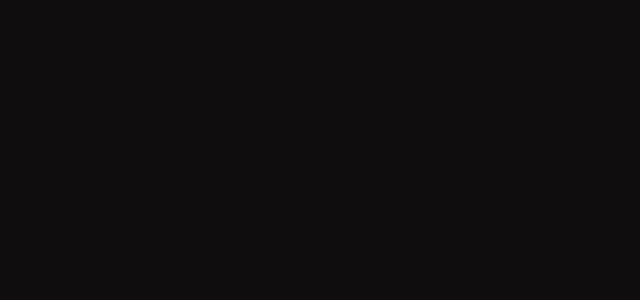
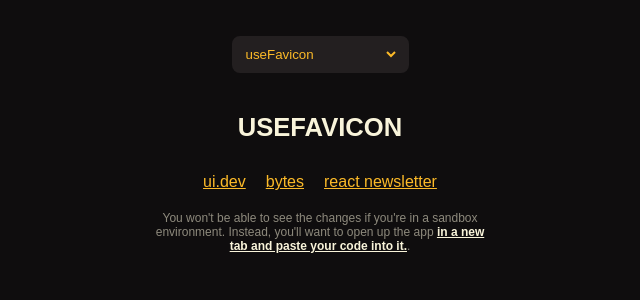
Before and after one commit to sgarcialaguna/react.gg-challenges, a React (Vite) app: page /useFavicon in a window 1280 px wide. Before the commit this address had no page. Shown: the top 300 px of the page, without its empty margins (320-960 px from the left). Built offline with nearby package versions, Linux system fonts and the light colour scheme.

Commit message:
Scaffold useFavicon

```diff
--- a/src/App.tsx
+++ b/src/App.tsx
@@ -5,6 +5,7 @@
 import UseToggleExample from "./hooks/useToggle/UseToggleExample";
 import UsePreviousExample from "./hooks/usePrevious/UsePreviousExample";
 import UsePreferredLanguageExample from "./hooks/usePreferredLanguage/UsePreferredLanguageExample";
+import UseFaviconExample from "./hooks/useFavicon/UseFaviconExample";
 
 import Root from "./Root";
 import { Routes, Route } from "react-router";
@@ -21,6 +22,7 @@
           path="/usePreferredLanguage"
           element={<UsePreferredLanguageExample />}
         />
+        <Route path="/useFavicon" element={<UseFaviconExample />} />
       </Route>
     </Routes>
   );
--- a/src/Root.tsx
+++ b/src/Root.tsx
@@ -18,6 +18,7 @@
         <option value="/useToggle">useToggle</option>
         <option value="/usePrevious">usePrevious</option>
         <option value="/usePreferredLanguage">usePreferredLanguage</option>
+        <option value="/useFavicon">useFavicon</option>
       </select>
       <Outlet></Outlet>
     </>
--- /dev/null
+++ b/src/hooks/useFavicon/UseFaviconExample.tsx
@@ -0,0 +1,56 @@
+import * as React from "react";
+import useFavicon from "./useFavicon";
+import "./styles.css";
+
+const faviconMap = {
+  uidotdev: "https://ui.dev/favicon/favicon-32x32.png",
+  bytes: "https://bytes.dev/favicon/favicon-32x32.png",
+  react_newsletter: "https://reactnewsletter.com/favicon/favicon-32x32.png",
+};
+
+export default function App() {
+  const [id, setId] = React.useState("uidotdev");
+
+  useFavicon(faviconMap[id]);
+
+  return (
+    <section>
+      <h1>useFavicon</h1>
+      <button
+        title="Set the favicon to uidotdev's logo"
+        className={`link ${id === "uidotdev" && "active"}`}
+        onClick={() => setId("uidotdev")}
+      >
+        ui.dev
+      </button>
+      <button
+        title="Set the favicon to Bytes' logo"
+        className={`link ${id === "bytes" && "active"}`}
+        onClick={() => setId("bytes")}
+      >
+        bytes
+      </button>
+      <button
+        title="Set the favicon to React Newsletter's logo"
+        className={`link ${id === "react_newsletter" && "active"}`}
+        onClick={() => setId("react_newsletter")}
+      >
+        react newsletter
+      </button>
+
+      <p>
+        You won't be able to see the changes if you're in a sandbox environment.
+        Instead, you'll want to open up the app{" "}
+        <a
+          className="link"
+          href="https://codesandbox.io/s/usefavicon-challenge-5z9yxg?file=/src/useFavicon.js"
+          target="_blank"
+          rel="noreferrer"
+        >
+          in a new tab and paste your code into it.
+        </a>
+        .
+      </p>
+    </section>
+  );
+}
--- /dev/null
+++ b/src/hooks/useFavicon/styles.css
@@ -0,0 +1,18 @@
+section {
+    text-align: center;
+}
+
+button {
+    font-size: 16px;
+}
+
+p {
+    font-size: 12px;
+    max-width: 50ch;
+    color: color-mix(in srgb, var(--charcoal) 50%, var(--beige));
+    margin: 10px auto;
+}
+
+.link.active {
+    opacity: 1;
+}
--- /dev/null
+++ b/src/hooks/useFavicon/useFavicon.ts
@@ -0,0 +1,3 @@
+import * as React from "react";
+
+export default function useFavicon() { }
```
